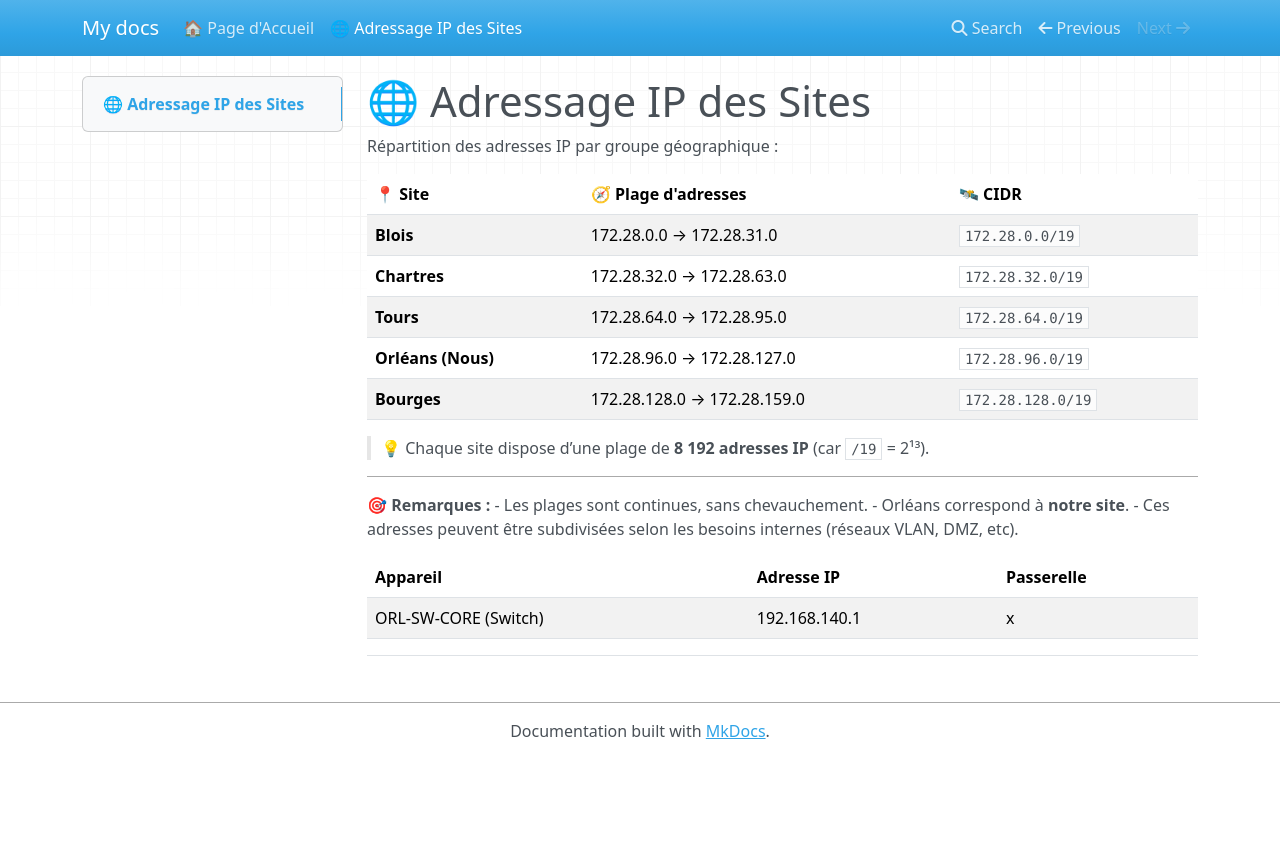
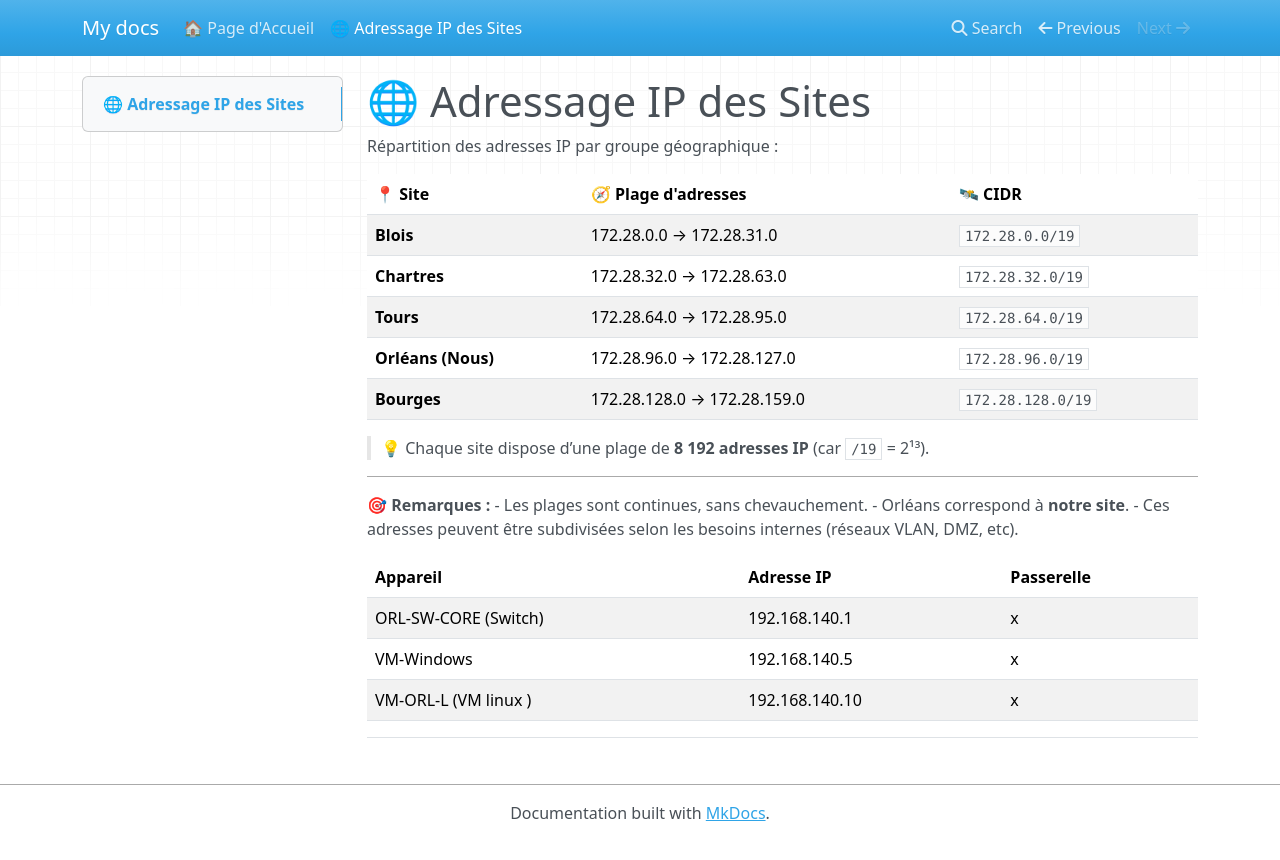
Before and after one commit to XolA-max/gp-orleans-sportludique2025-2026, an MkDocs documentation site: the page built from docs/adressage.md, in a window 1280 px wide. Shown: the top 860 px of the page. Built offline with MkDocs 1.6.1, drawn with Linux system fonts in a browser that asks for light colours; nearby versions of some CDN libraries.

Commit message:
ajout adresses vm

```diff
--- a/docs/adressage.md
+++ b/docs/adressage.md
@@ -22,4 +22,6 @@ Répartition des adresses IP par groupe géographique :
 | Appareil | Adresse IP | Passerelle |
 | --- | --- | --- |
 | ORL-SW-CORE (Switch) | 192.168.140.1 | x |
+VM-Windows	|192.168.140.5|	x
+VM-ORL-L (VM linux )	|192.168.140.10|	x
 |  |  |  |
```
